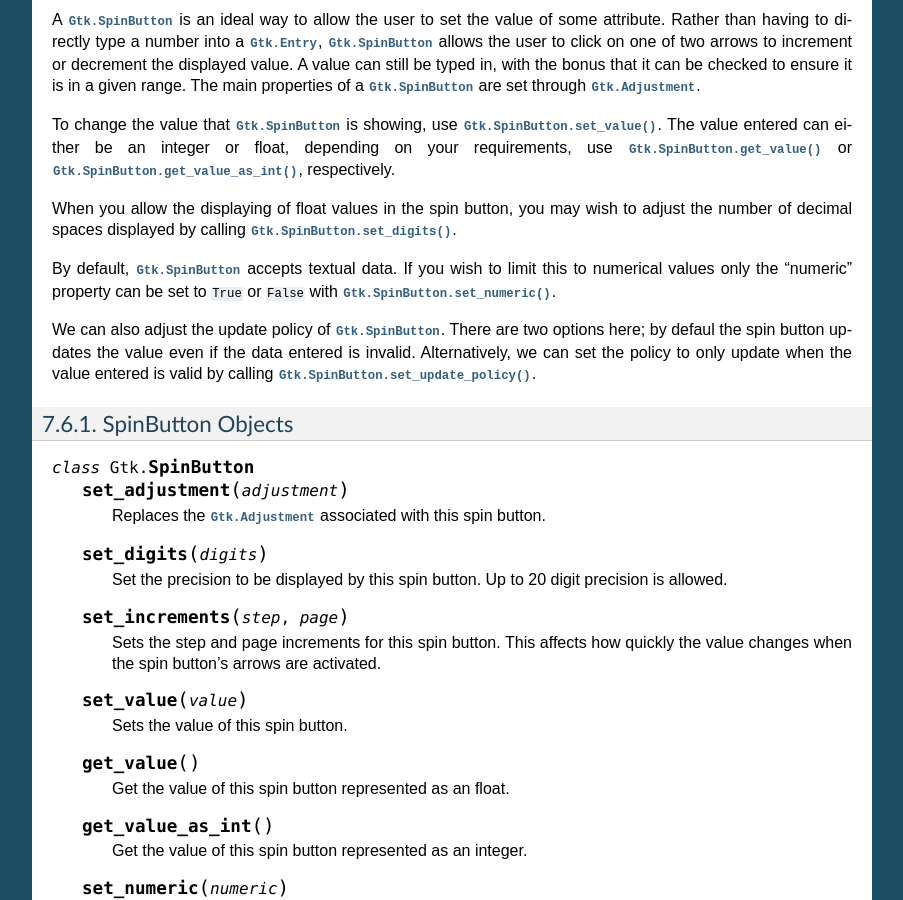
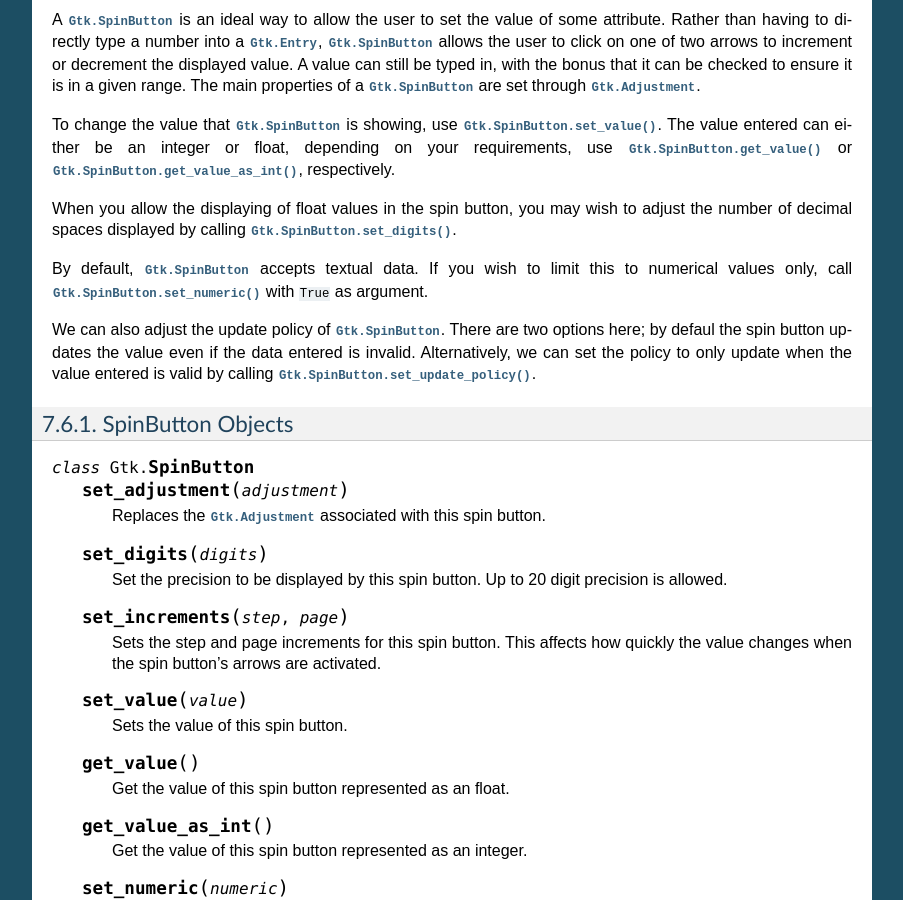
Before and after one commit to sebp/PyGObject-Tutorial, a Sphinx documentation site: the page built from source/button_widgets.txt, in a window 1280 px wide and 900 px high, scrolled down 3405 px. Shown: the whole window, without its empty margins (198-1101 px from the left). Built offline with Sphinx 7.4.7, drawn with Linux system fonts in a browser that asks for light colours; some of the changed text lies outside the part shown.

Commit message:
Fixed a couple of errors in the buttons section

```diff
--- a/source/button_widgets.txt
+++ b/source/button_widgets.txt
@@ -16,7 +16,6 @@ when the button has been pressed and released.
 
 Button Objects
 ^^^^^^^^^^^^^^
-
 .. class:: Gtk.Button([label[, stock[, use_underline]]])
 
     If label is not ``None``, creates a new :class:`Gtk.Button` with a
@@ -203,8 +202,8 @@ to adjust the number of decimal spaces displayed by calling
 :meth:`Gtk.SpinButton.set_digits`.
 
 By default, :class:`Gtk.SpinButton` accepts textual data. If you wish to limit
-this to numerical values only the "numeric" property can be set to ``True`` or
-``False`` with :meth:`Gtk.SpinButton.set_numeric`.
+this to numerical values only, call :meth:`Gtk.SpinButton.set_numeric` with ``True``
+as argument.
 
 We can also adjust the update policy of :class:`Gtk.SpinButton`. There are two
 options here; by defaul the spin button updates the value even if the data
```
Also changed, not shown: other parts of source/button_widgets.txt (+2 -2 lines).
